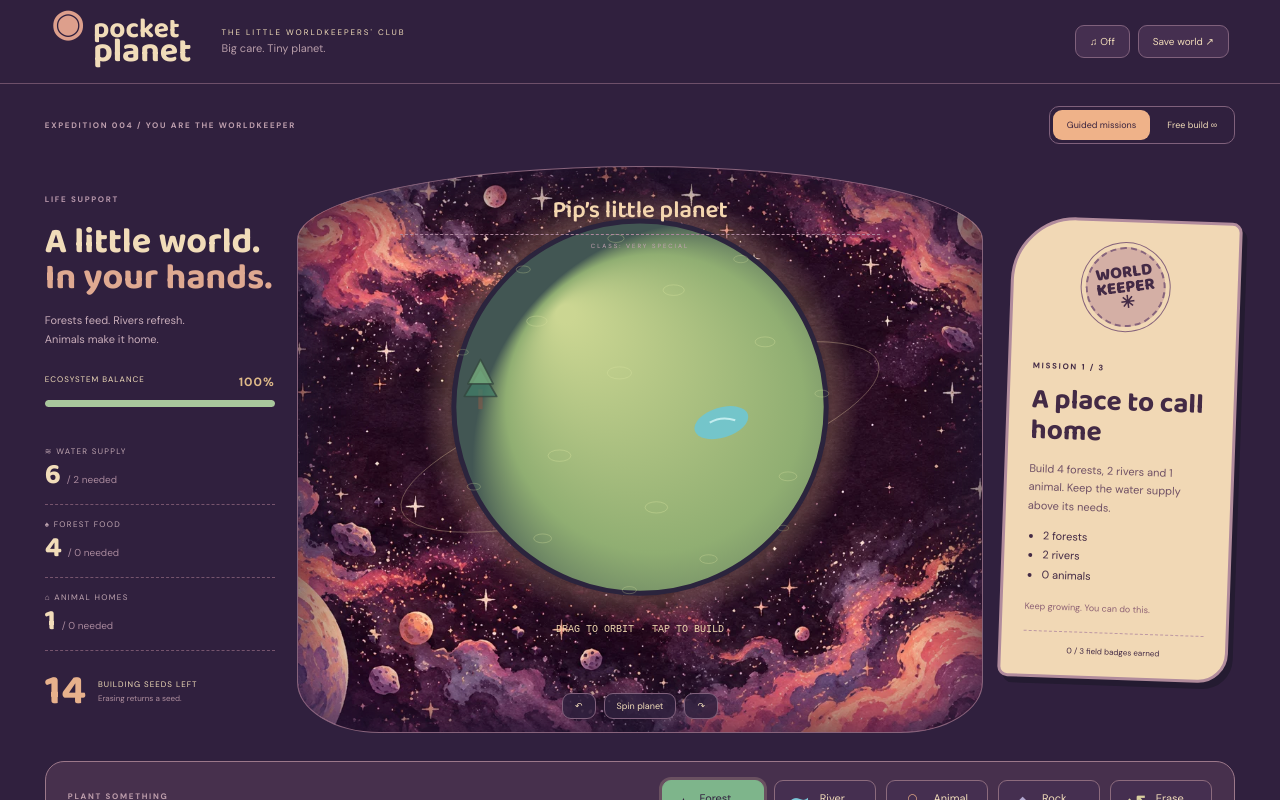
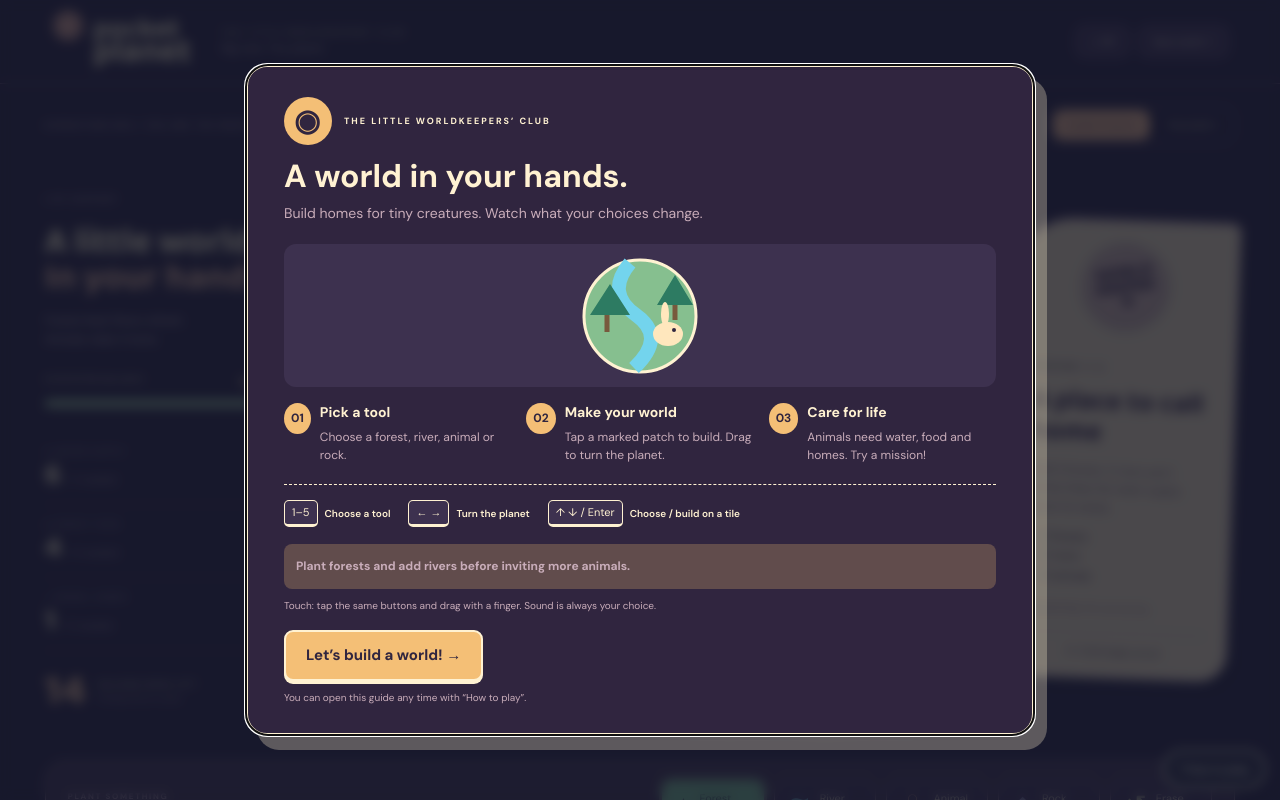
Before and after one commit to jp0624/pocket-planet, a Vue app: page index.html in a window 1280 px wide. Shown: the top 800 px of the page. Built offline with nearby package versions, Linux system fonts and the light colour scheme.

Commit message:
Integrate illustrated pre-game instructions and controls

```diff
--- a/index.html
+++ b/index.html
@@ -1 +1 @@
-<!doctype html><html lang="en"><head><meta charset="UTF-8"><meta name="viewport" content="width=device-width,initial-scale=1"><meta name="theme-color" content="#30203e"><meta name="description" content="Build a rotating little world, balance forests and rivers, and give curious animals a happy home."><title>Pocket Planet · Build a Little World</title></head><body><div id="app"></div><script type="module" src="/src/main.js"></script></body></html>
+<!doctype html><html lang="en"><head><meta charset="UTF-8"><meta name="viewport" content="width=device-width,initial-scale=1"><meta name="theme-color" content="#30203e"><meta name="description" content="Build a rotating little world, balance forests and rivers, and give curious animals a happy home."><title>Pocket Planet · Build a Little World</title></head><body><div id="app"></div><script type="module" src="/src/main.js"></script><script type="module" src="/src/how-to-play.js"></script></body></html>
```
